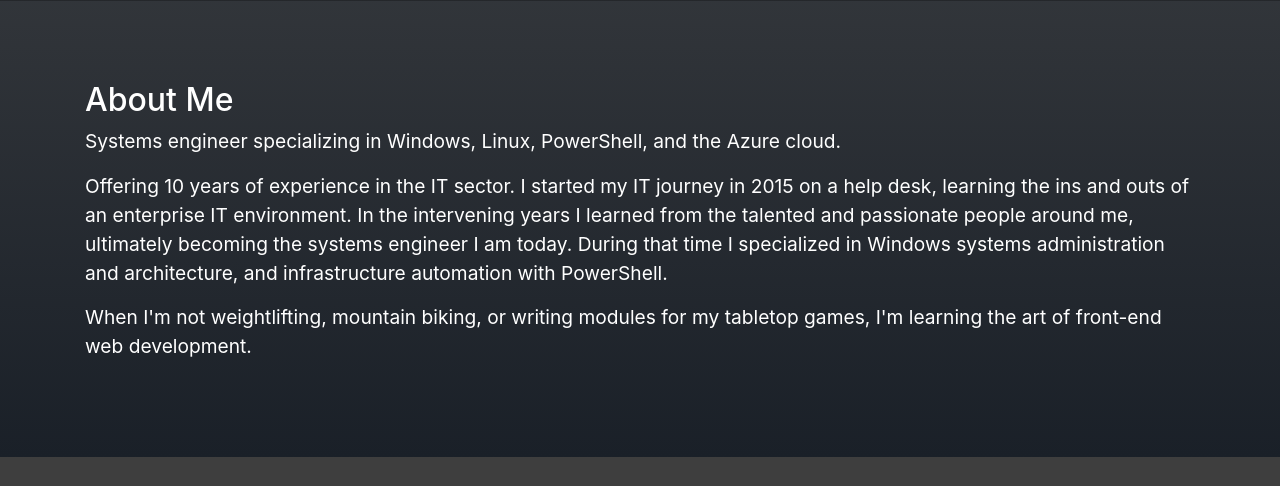
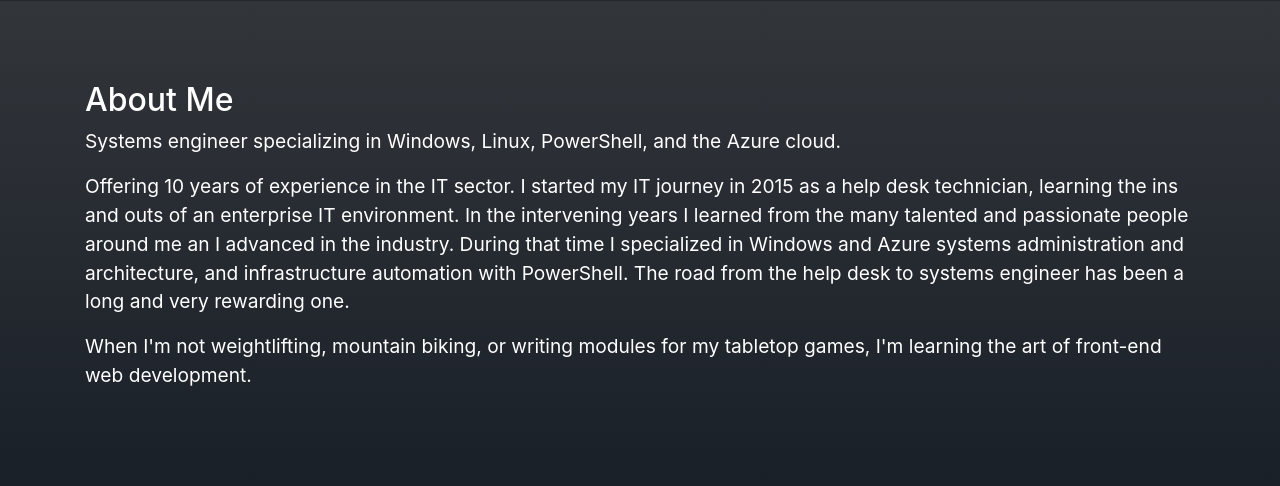
Before and after one commit to snyduck/jrsnyder.tech, a Flask app: page / in a window 1280 px wide. Shown: the part 696-1182 px from the top of the page. Before the commit the page ends 1153 px from the top, so only its background shows below. Run offline with Flask 3, Linux system fonts and the light colour scheme; some libraries are stand-ins or nearby versions.

Commit message:
Tweaked 'About Me' verbiage

```diff
--- a/templates/index.html
+++ b/templates/index.html
@@ -60,12 +60,14 @@
                     Systems engineer specializing in Windows, Linux, PowerShell, and the Azure cloud.
                 </p>
                 <p>
-                    Offering 10 years of experience in the IT sector. I started my IT journey in 2015 on a help desk,
+                    Offering 10 years of experience in the IT sector. I started my IT journey in 2015 as a help desk
+                    technician,
                     learning the ins and outs of an enterprise IT environment. In
-                    the intervening years I learned from the talented and passionate people around me, ultimately
-                    becoming the systems engineer I am today. During that
-                    time I specialized in Windows systems administration and architecture, and infrastructure automation
-                    with PowerShell.
+                    the intervening years I learned from the many talented and passionate people around me an I advanced
+                    in the industry. During that
+                    time I specialized in Windows and Azure systems administration and architecture, and infrastructure automation
+                    with PowerShell. The road from the help desk to systems engineer has been a long and very
+                    rewarding one.
                 </p>
                 <p>
                     When I'm not weightlifting, mountain biking, or writing modules for my tabletop games, I'm learning
```
